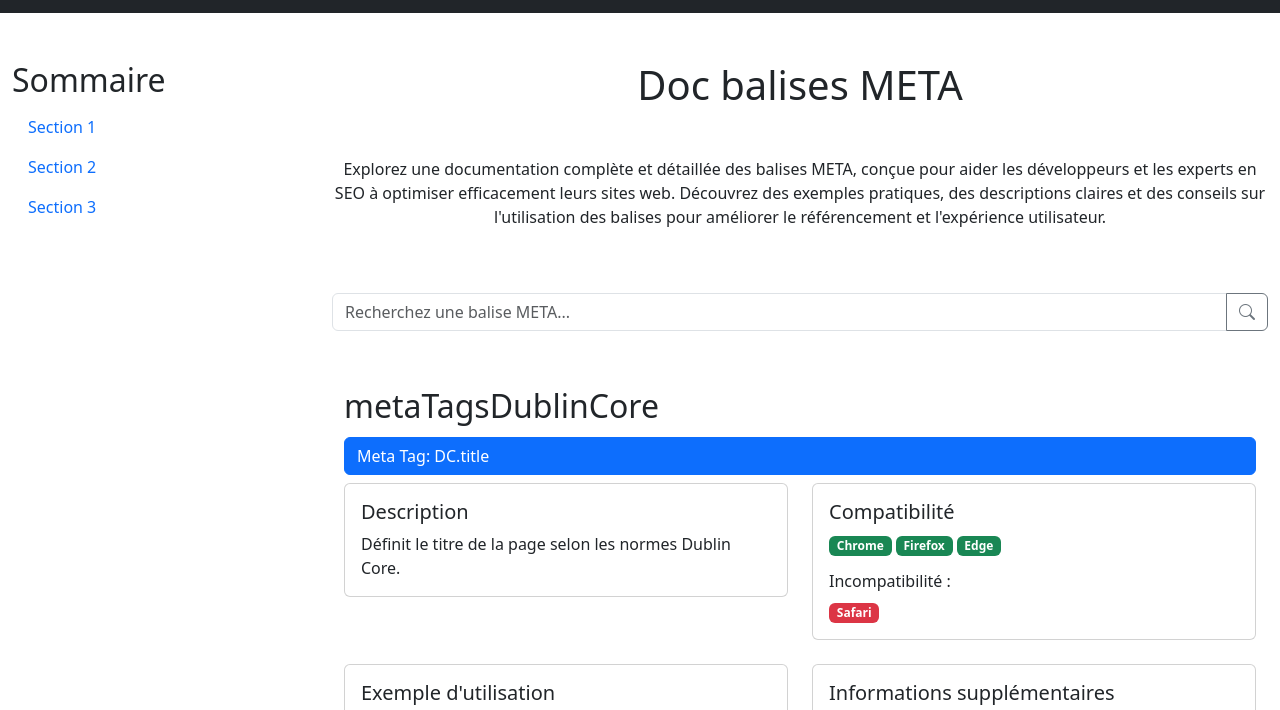
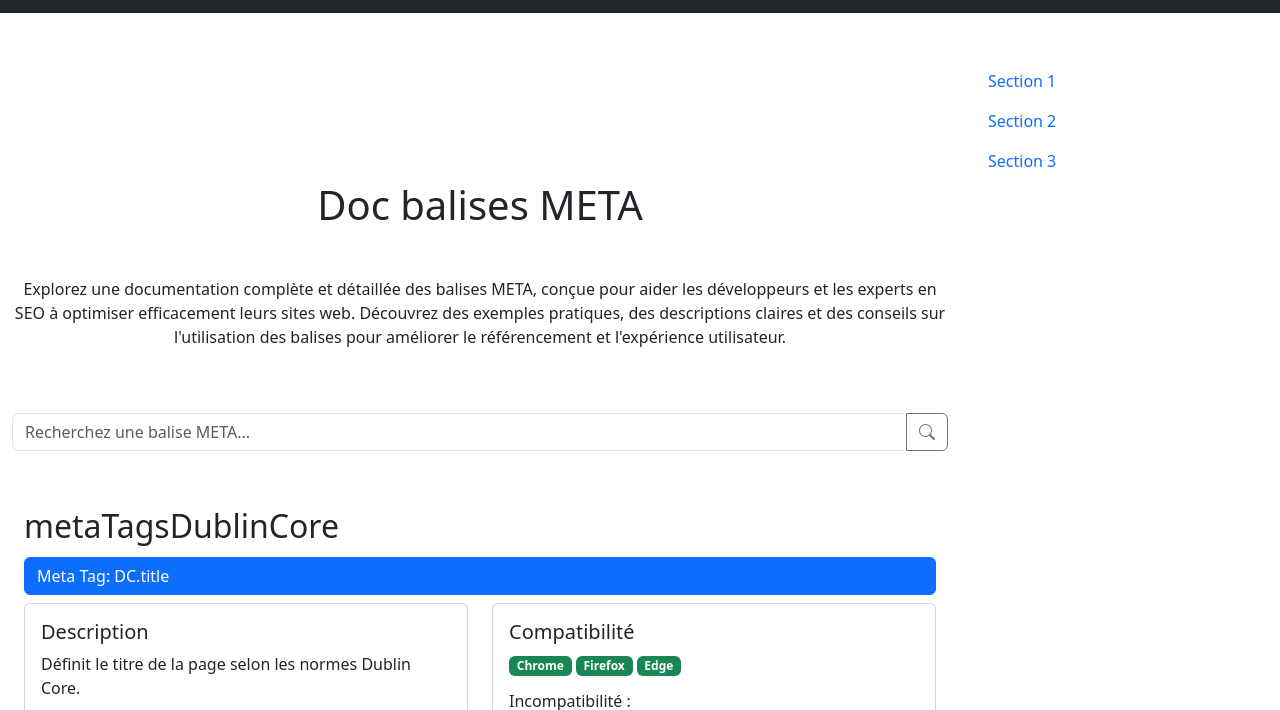
Before and after one commit to Weblocalis/meta-tags-repository, a plain HTML site: page index.html in a window 1280 px wide. Shown: the part 57-767 px from the top of the page. Drawn offline with nearby package versions, Linux system fonts and the light colour scheme.

Commit message:
Sauvegarde locale

```diff
--- a/index.html
+++ b/index.html
@@ -49,13 +49,12 @@
   <main class="container-xxl">
     <div class="row mt-5">
       <!-- Bouton pour afficher/masquer le sommaire sur mobile -->
-      <button class="btn btn-primary d-md-none mb-3" type="button" data-bs-toggle="collapse" data-bs-target="#sidebar"
+      <div class="col"><button class="btn btn-primary d-md-none mb-3" type="button" data-bs-toggle="collapse" data-bs-target="#sidebar"
         aria-expanded="false" aria-controls="sidebar">
         Sommaire
-      </button>
+      </button></div>
       <!-- Colonne de sommaire -->
       <nav id="sidebar" class="col-md-3 collapse d-md-block">
-        <h2>Sommaire</h2>
         <ul class="nav flex-column">
           <li class="nav-item">
             <a class="nav-link" href="#section1">Section 1</a>
```
